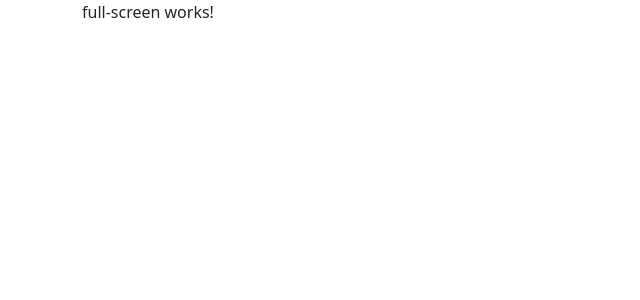
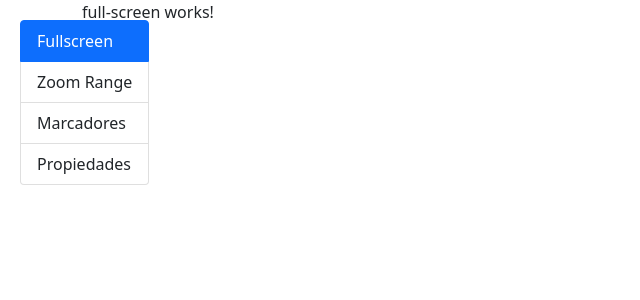
Before and after one commit to pabalvarezs/mapasApp, an Angular app: page /mapas/fullscreen in a window 1280 px wide. Shown: the top 300 px of the page, without its empty margins (0-640 px from the left). Built offline with nearby package versions, Linux system fonts and the light colour scheme.

Commit message:
seccion 21 clase 305

```diff
--- a/src/app/app.component.html
+++ b/src/app/app.component.html
@@ -1 +1,3 @@
+<app-menu></app-menu>
+
 <router-outlet></router-outlet>
--- a/src/app/shared/menu/menu.component.html
+++ b/src/app/shared/menu/menu.component.html
@@ -1 +1,8 @@
-<p>menu works!</p>
+<ul class="list-group ">
+    <li *ngFor="let item of menuItem"
+        class="list-group-item"
+        [routerLink]="[item.ruta]"
+        routerLinkActive= "active">
+            {{item.nombre}}
+    </li>
+</ul>
--- a/src/app/shared/menu/menu.component.ts
+++ b/src/app/shared/menu/menu.component.ts
@@ -1,16 +1,42 @@
-import { Component, OnInit } from '@angular/core';
+import { Component } from '@angular/core';
 
+interface MenuItem {
+  ruta : string;
+  nombre :string;
+}
 @Component({
   selector: 'app-menu',
   templateUrl: './menu.component.html',
   styles: [
+    `
+      li {
+        cursor: pointer;
+      }
+    `
   ]
+
 })
-export class MenuComponent implements OnInit {
+export class MenuComponent  {
 
-  constructor() { }
+  menuItem : MenuItem[] = [
+    {
+      ruta: '/mapas/fullscreen',
+      nombre: 'Fullscreen'
+    },
+    {
+      ruta: '/mapas/zoom-range',
+      nombre: 'Zoom Range'
+    },
+    {
+      ruta: '/mapas/marcadores',
+      nombre: 'Marcadores'
+    },
 
-  ngOnInit(): void {
-  }
+    {
+      ruta: '/mapas/propiedades',
+      nombre: 'Propiedades'
+    },
+
+  ]
 
 }
--- a/src/styles.css
+++ b/src/styles.css
@@ -1 +1,6 @@
-/* You can add global styles to this file, and also import other style files */
+app-menu{
+    position: fixed;
+    top: 20px;
+    left: 20px;
+    z-index: 99999;
+}
```
